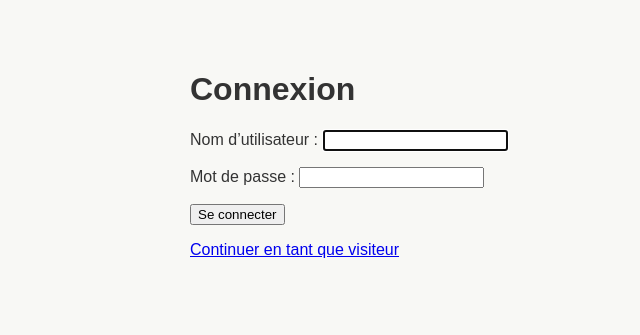
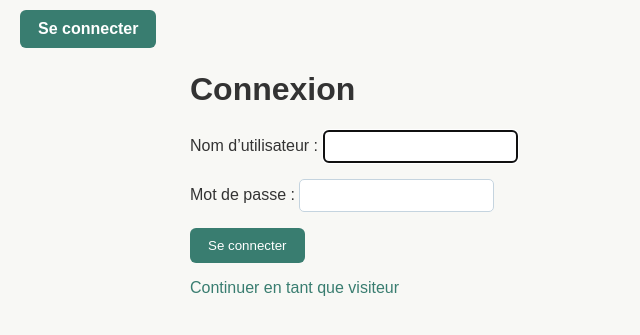
Before and after one commit to alfaro-b/Eval_Web_Python, a Django app: page /skillsApp/login/ in a window 1280 px wide. Shown: the part 180-515 px from the top of the page, without its empty margins (0-640 px from the left). Run offline with Django 5.2, Linux system fonts and the light colour scheme.

Commit message:
Ajout des infos de connexion dans le base.html avec bouton de déconnexion

```diff
--- a/skillsApp/static/skillsApp/style.css
+++ b/skillsApp/static/skillsApp/style.css
@@ -33,6 +33,7 @@ header h1 {
     color: #397d70;
 }
 
+
 /* Contenu principal */
 main {
     max-width: 900px;
@@ -65,6 +66,54 @@ li {
     line-height: 1.5;
 }
 
+
+/* Bouton de connexion */
+.btn-login {
+    display: inline-block;
+    margin: 10px 20px;
+    padding: 10px 18px;
+    background-color: #397d70;
+    color: white;
+    text-decoration: none;
+    border-radius: 6px;
+    font-weight: bold;
+}
+
+/* Boutons */
+button,
+input[type="submit"] {
+    padding: 10px 18px;
+    background-color: #397d70;
+    color: white;
+    border: none;
+    border-radius: 6px;
+    cursor: pointer;
+}
+
+button:hover,
+input[type="submit"]:hover {
+    background-color: #529e8f;
+}
+
+/* Champs des formulaires */
+input[type="text"],
+input[type="password"] {
+    padding: 8px;
+    border: 1px solid #c5d4df;
+    border-radius: 5px;
+    max-width: 100%;
+}
+
+/* Liens du contenu */
+main a {
+    color: #397d70;
+    text-decoration: none;
+}
+
+main a:hover {
+    text-decoration: underline;
+}
+
 /* Adaptation aux petits écrans */
 @media (max-width: 600px) {
     .banner {
--- a/templates/base.html
+++ b/templates/base.html
@@ -19,6 +19,18 @@
             <img src="{% static 'skillsApp/images/banner.png' %}" alt="Bandeau de l'appli" class="banner">
             <h1>SkillsExchange</h1>
         {% endblock %}
+
+        {# Informations de connexion communes à toutes les pages #}
+        {% if user.is_authenticated %}
+            <p>Vous êtes connecté en tant que : {{ user.username }}</p>
+            <form method="post" action="{% url 'skillsApp:logout' %}">
+                {% csrf_token %}
+                <button type="submit">Se déconnecter</button>
+            </form>
+        {% else %}
+            <a href="{% url 'skillsApp:login' %}" class="btn-login" >Se connecter</a>
+        {% endif %}
+
     </header>
 
     <main>
```
